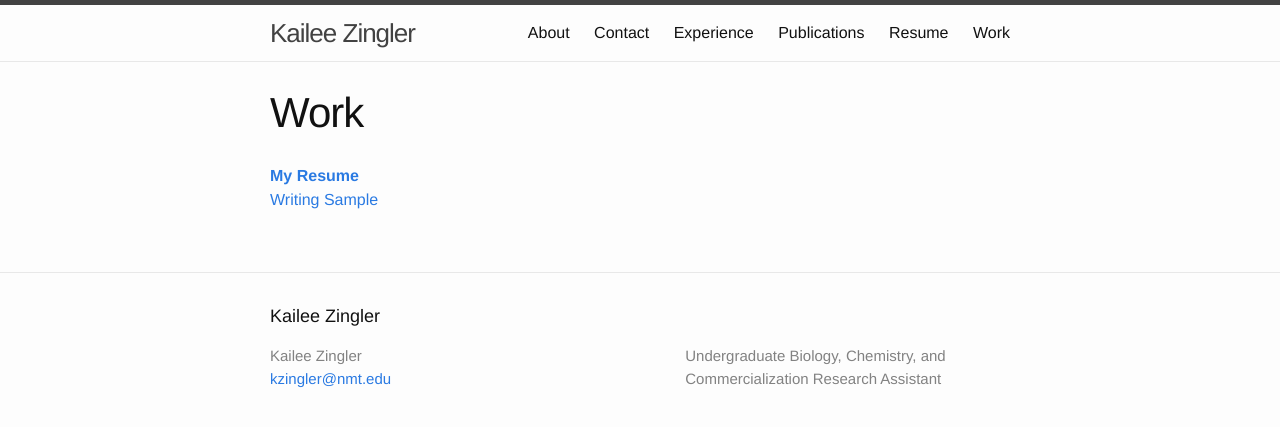
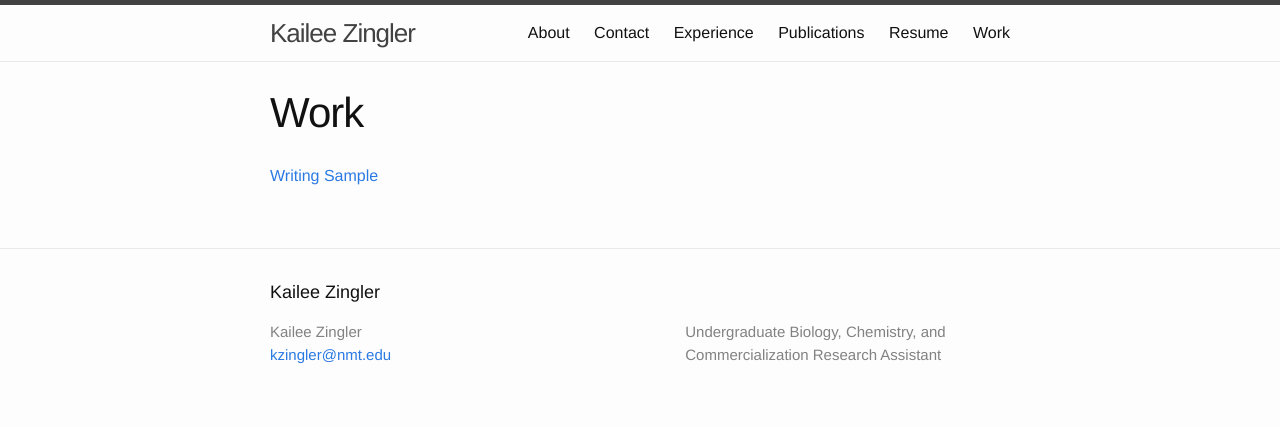
Before and after one commit to kzingler/kzingler.github.io, a Jekyll site: the page built from work.md, in a window 1280 px wide. Shown: the top 427 px of the page. Built offline with Jekyll 4.4.1, drawn with Linux system fonts in a browser that asks for light colours.

Commit message:
removed resume

```diff
--- a/work.md
+++ b/work.md
@@ -4,5 +4,4 @@ title: Work
 permalink: /work/
 ---
 
-[**My Resume**](../assets/resumekzing.pdf)
 [Writing Sample](../assets/Bio352 Final.pdf)
```
